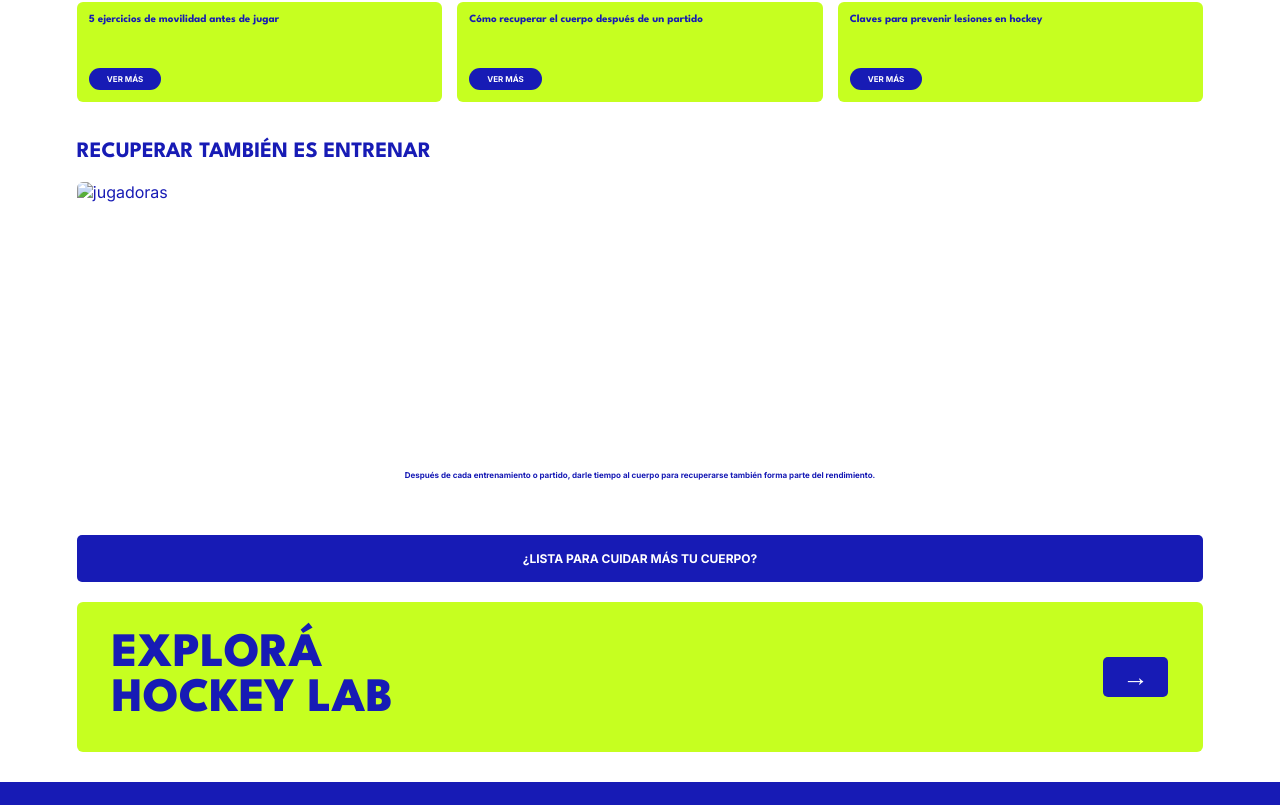
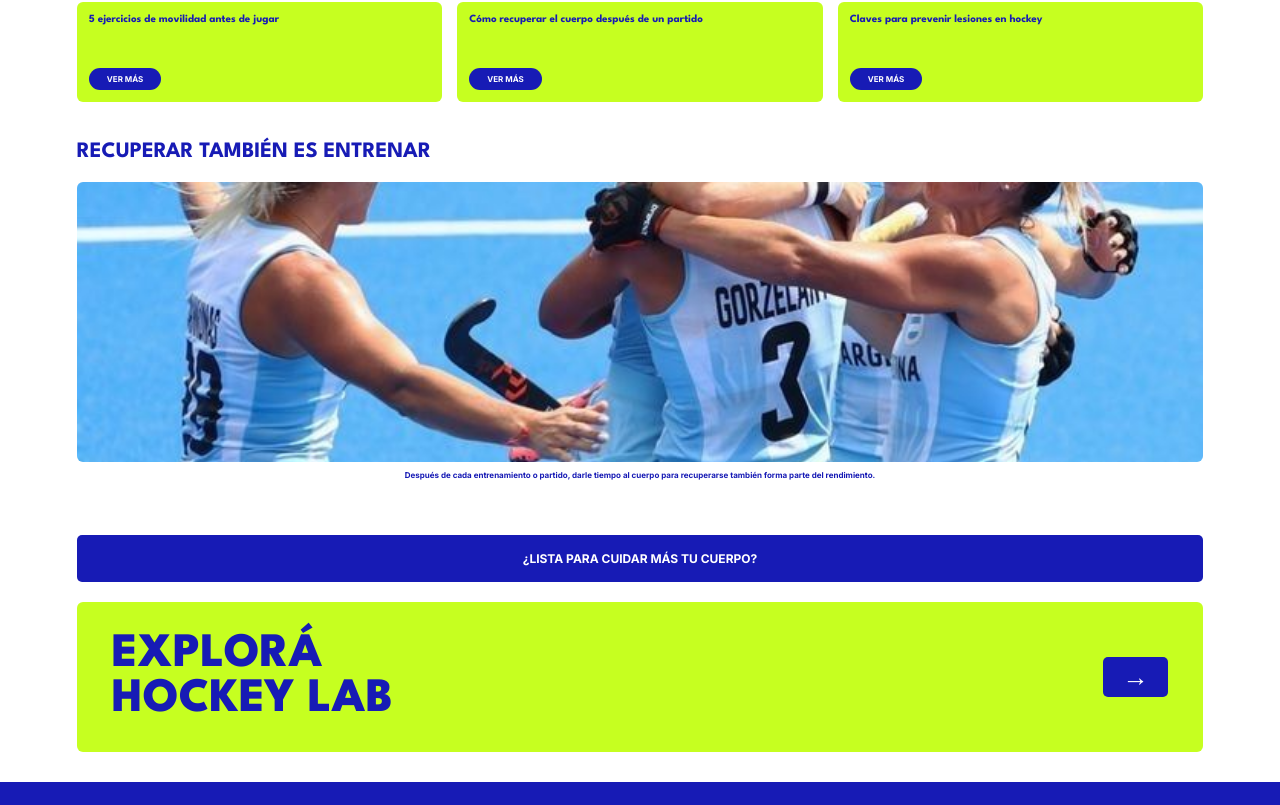
Before and after one commit to olipontoriero/project_hockeylab, a plain HTML site: page index.html in a window 1280 px wide. Shown: the part 1142-1947 px from the top of the page. Drawn offline with Linux system fonts and the light colour scheme.

Commit message:
Add files via upload

```diff
--- a/index.html
+++ b/index.html
@@ -224,7 +224,7 @@
 
     <h2>RECUPERAR TAMBIÉN ES ENTRENAR</h2>
 
-    <img src="..img/descarga (2).jpeg" alt="jugadoras">
+    <img src="img/descarga (2).jpeg" alt="jugadoras">
 
     <p>
         Después de cada entrenamiento o partido,
```
